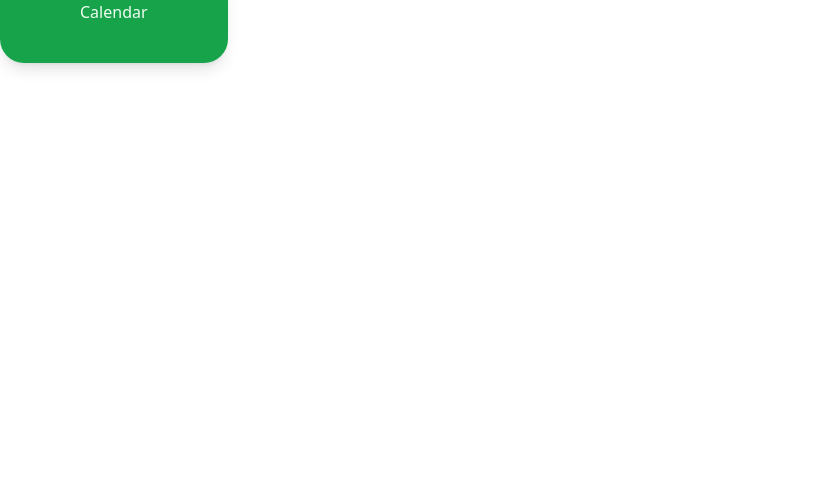
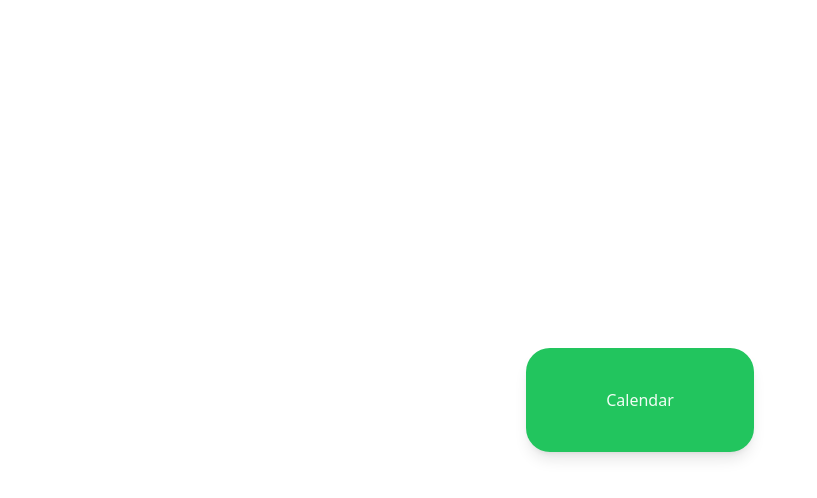
Before and after one commit to Drummer3/calendar_picker, a Next.js app: page / in a window 1280 px wide. Shown: the top 498 px of the page, without its empty margins (0-817 px from the left). Built offline with nearby package versions, Linux system fonts and the light colour scheme.

Commit message:
center utility class

```diff
--- a/styles/globals.scss
+++ b/styles/globals.scss
@@ -1,3 +1,7 @@
 @tailwind base;
 @tailwind components;
 @tailwind utilities;
+
+.center-container {
+	@apply grid min-h-screen justify-items-center content-center;
+}
```
